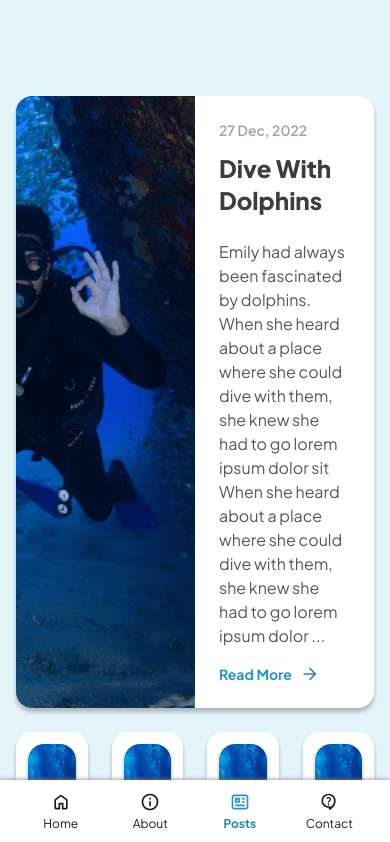
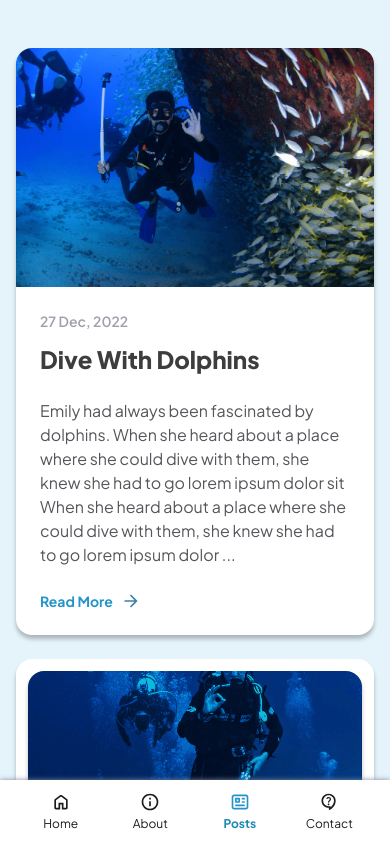
Before and after one commit to khafidhasukma/diver-jointscamp, a React (Create React App) app: page /posts in a window 390 px wide. Shown: the top 842 px of the page. Built offline with nearby package versions, Linux system fonts and the light colour scheme.

Commit message:
[post]: responsive in all breakpoints

```diff
--- a/src/pages/Posts/DetailPost/index.js
+++ b/src/pages/Posts/DetailPost/index.js
@@ -2,10 +2,10 @@ import about2 from "../../../assets/images/about2.png";
 
 const DetailPost = () => {
     return (
-        <div className="container pb-20 pt-24">
-            <img src={about2} className="h-96 w-full rounded-2xl object-cover shadow-box" alt="" />
+        <div className="container py-12 md:py-24">
+            <img src={about2} className="h-60 w-full rounded-2xl object-cover shadow-box md:h-96" alt="" />
             <p className="mb-6 mt-4 font-semibold text-gray">27 Dec, 2022</p>
-            <h1 className="mb-8 text-center text-3xl font-extrabold text-darkGray">Dive With Dolphins</h1>
+            <h1 className="mb-8 text-center text-2xl font-extrabold text-darkGray md:text-3xl">Dive With Dolphins</h1>
             <p className="text-justify">
                 Lorem ipsum dolor sit amet, consectetur adipiscing elit. Facilisi faucibus orci, cras semper quis amet.
                 Mattis etiam ultrices eget consequat morbi. Volutpat dolor neque dignissim nisl aliquet tempor lorem sit
--- a/src/pages/Posts/index.js
+++ b/src/pages/Posts/index.js
@@ -5,9 +5,9 @@ import about2 from "../../assets/images/about2.png";
 
 const Post = () => {
     return (
-        <div className="container py-24">
+        <div className="container py-12 md:py-24">
             <NavLink to="/posts/1">
-                <div className="mb-6 grid grid-cols-2 items-center overflow-hidden rounded-2xl bg-white shadow-box">
+                <div className="mb-6 items-center overflow-hidden rounded-2xl bg-white shadow-box sm:grid sm:grid-cols-2">
                     <img src={about2} className="h-full w-full  object-cover" alt="" />
                     <div className="p-6">
                         <p className="mb-3 text-sm font-semibold text-gray">27 Dec, 2022</p>
@@ -17,7 +17,7 @@ const Post = () => {
                             dive with them, she knew she had to go lorem ipsum dolor sit When she heard about a place
                             where she could dive with them, she knew she had to go lorem ipsum dolor ...
                         </p>
-                        <div className="mt-4">
+                        <div className="mt-6">
                             <button className="flex items-center gap-2 text-primary">
                                 <p className="text-sm font-bold">Read More</p>
                                 <img src={arrow} width="20px" alt="Arrow" />
@@ -26,7 +26,7 @@ const Post = () => {
                     </div>
                 </div>
             </NavLink>
-            <div className="grid grid-cols-4 gap-6">
+            <div className="grid gap-5 sm:grid-cols-2 lg:grid-cols-4 lg:gap-6">
                 <NavLink to="/posts/1" className="rounded-2xl bg-white p-3 shadow-box">
                     <img src={about1} className="h-40 w-full rounded-2xl object-cover shadow-box" alt="" />
                     <p className="mb-3 mt-2 text-end text-xs font-semibold text-gray">27 Dec, 2022</p>
```
